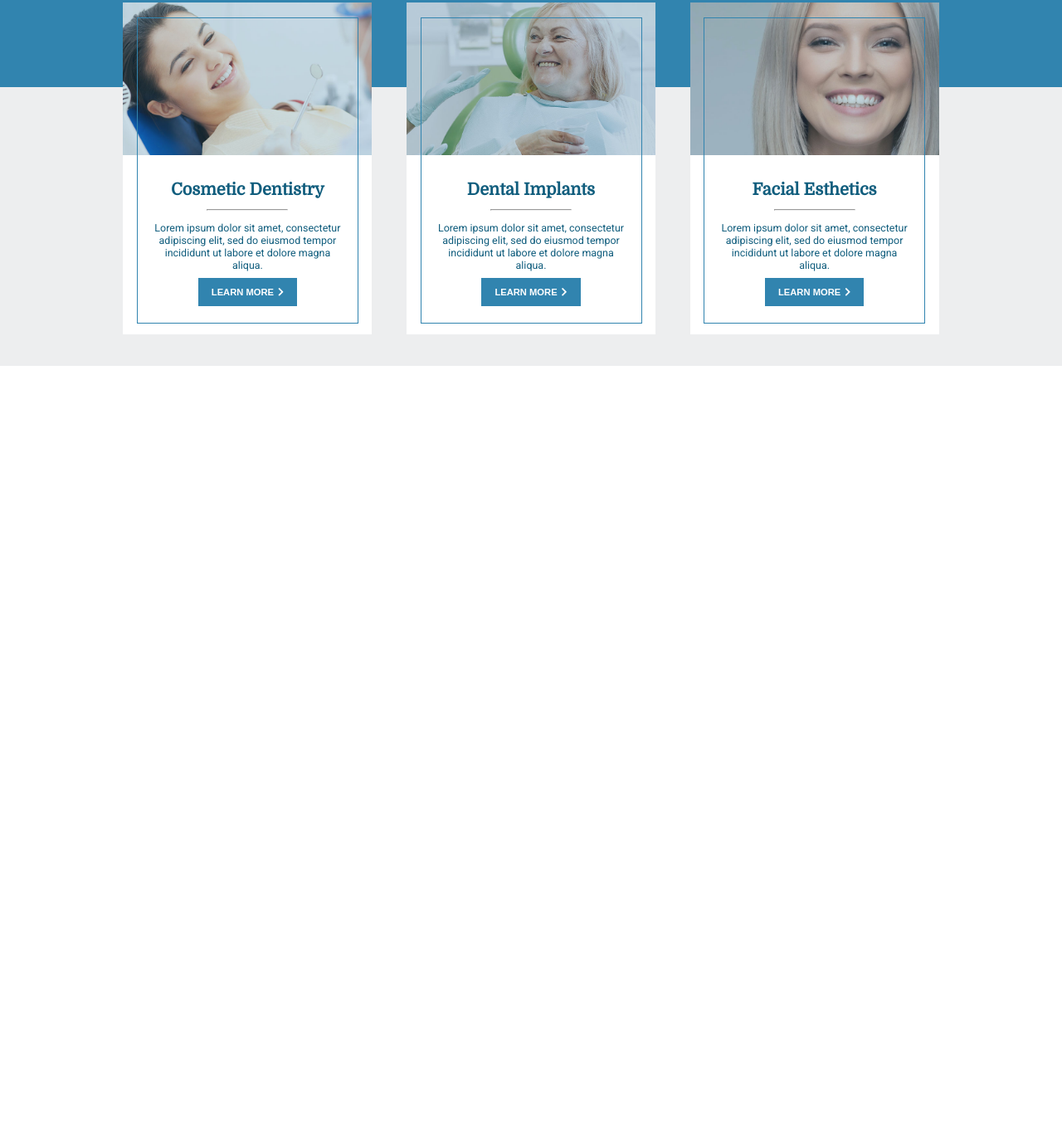
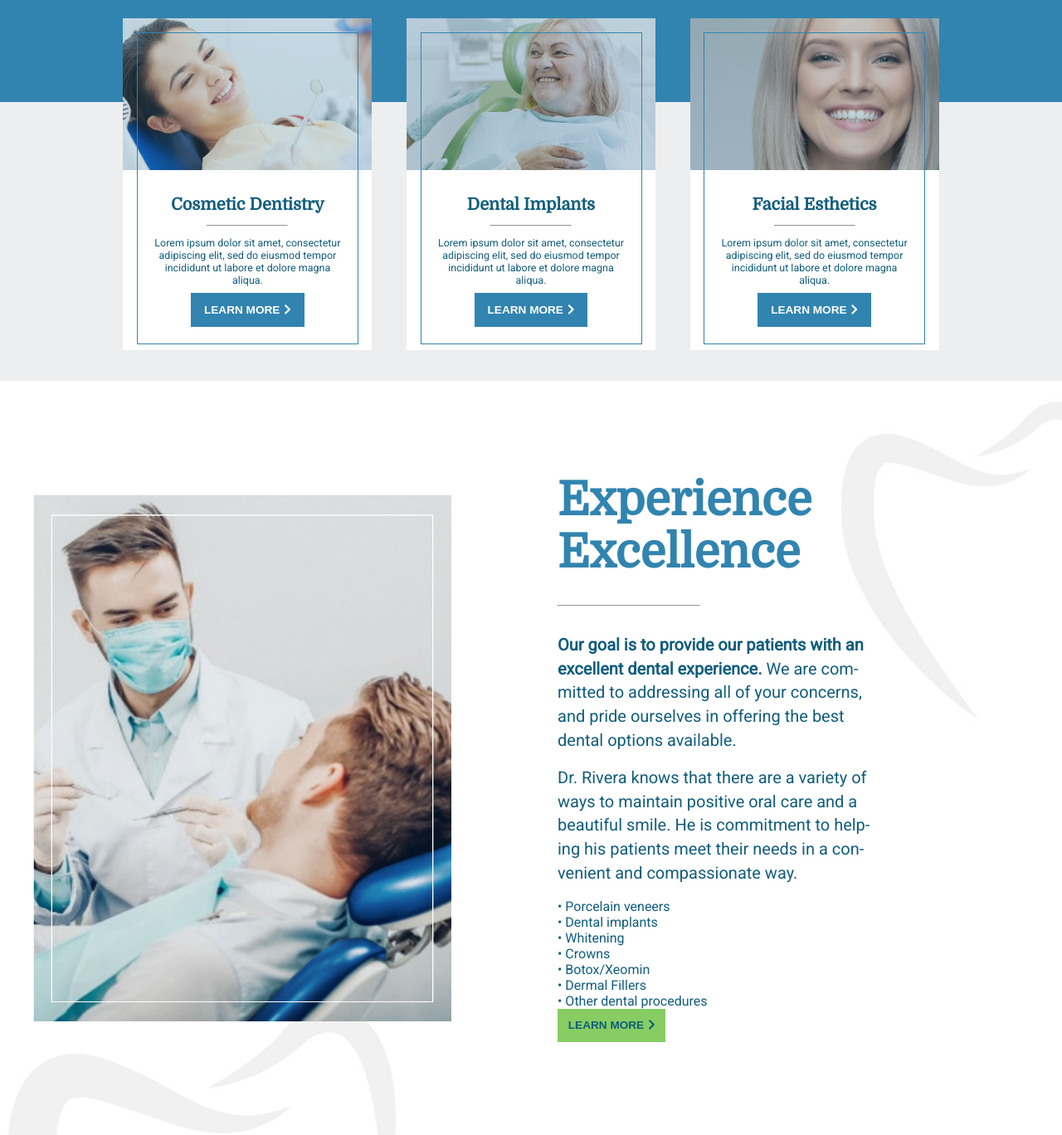
Before and after one commit to Cwander83/monkey_challenge, a website: page index.html in a window 1280 px wide. Shown: the part 1120-2488 px from the top of the page at 83% size. Before the commit the page ends 1561 px from the top, so only its background shows below. Drawn offline with Linux system fonts and the light colour scheme.

Commit message:
font update

```diff
--- a/css/main.scss
+++ b/css/main.scss
@@ -12,7 +12,7 @@ $darkBlue: #105d7d;
 
 // font size
 $xsFont: 0.7rem;
-$smFont: 0.875rem;
+$smFont: 1rem;
 $mdFont: 1.25rem;
 $lgFont: 1.5rem;
 $xlFont: 3.5rem;
@@ -23,7 +23,7 @@ $lgWeight: 600;
 $xlWeight: 700;
 
 // button padding
-$buttonPadding: 0.7rem;
+$buttonPadding: 0.8rem;
 
 // layout padding
 $padding: 4rem;
@@ -32,7 +32,7 @@ $padding: 4rem;
 @mixin button {
 	padding: $buttonPadding;
 	text-transform: uppercase;
-	font-size: $xsFont;
+	font-size: $xsFont + 0.15rem;
 	font-weight: $xlWeight;
 	color: $darkBlue;
 	background-color: $green;
@@ -114,8 +114,8 @@ header {
 			justify-content: center;
 			li {
 				a {
-					font-weight: $mdWeight;
-					font-size: $xsFont + 0.1rem;
+					font-weight: $lgWeight;
+
 					color: $darkBlue;
 				}
 				margin: 0.3rem;
@@ -224,7 +224,7 @@ section {
 		justify-content: center;
 		flex-direction: row;
 		background-color: $gray;
-        height: 240px;
+		height: 240px;
 		.card {
 			@include card;
 			margin: 01.3rem;
@@ -277,3 +277,59 @@ section {
 		}
 	}
 }
+
+.about {
+	background: url('../assets/orlando-orthodontist.jpg');
+	@include backgroundImage;
+	display: flex;
+	flex-direction: row;
+	padding: 7rem 0;
+
+	.row-image {
+		width: 50%;
+		display: flex;
+		justify-content: flex-end;
+		align-items: center;
+
+		img {
+			width: 31.5rem;
+			margin-right: 4rem;
+		}
+	}
+	.row-info {
+		width: 50%;
+		margin-left: 4rem;
+		h1 {
+			font-size: $xlFont;
+			font-weight: $xlWeight;
+			font-family: $title;
+			color: $blue;
+		}
+
+		hr {
+			margin: 2rem 0;
+			background-color: $blue;
+			width: 28%;
+			color: $blue;
+		}
+
+		.overlay {
+			width: 63%;
+			color: $darkBlue;
+			p {
+				word-break: normal;
+				font-size: $mdFont;
+				line-height: 1.8rem;
+				margin-bottom: 1rem;
+				hyphens: auto;
+			}
+			ul {
+				list-style-type: none;
+			}
+		}
+
+		button {
+			@include button;
+		}
+	}
+}
--- a/index.html
+++ b/index.html
@@ -96,7 +96,7 @@
 			</div>
 			<div class="row-two">
 				<div class="card">
-                    <div class="inner-border"></div>
+					<div class="inner-border"></div>
 					<img
 						src="./assets/orlando-cosmetic-dentistry.jpg"
 						alt="Pure Smiles Teeth map icon"
@@ -113,7 +113,7 @@
 					</div>
 				</div>
 				<div class="card">
-                    <div class="inner-border"></div>
+					<div class="inner-border"></div>
 					<img
 						src="./assets/orlando-dental-implants.jpg"
 						alt="Pure Smiles Teeth map icon"
@@ -130,7 +130,6 @@
 					</div>
 				</div>
 				<div class="card">
-
 					<img
 						src="./assets/orlando-facial-aesthetics.jpg"
 						alt="Pure Smiles Teeth map icon"
@@ -148,5 +147,43 @@
 				</div>
 			</div>
 		</div>
+		<div class="about">
+			<div class="row-image">
+				<img src="./assets/orlando-dental-care.jpg" alt="" />
+			</div>
+			<div class="row-info">
+				<h1>
+					Experience <br />
+					Excellence
+				</h1>
+				<hr />
+				<div class="overlay">
+
+					<p>
+						<strong>
+							Our goal is to provide our patients with an excellent dental
+							experience.
+						</strong>
+						We are committed to addressing all of your concerns, and pride
+						ourselves in offering the best dental options available.
+					</p>
+					<p>
+						Dr. Rivera knows that there are a variety of ways to maintain positive
+						oral care and a beautiful smile. He is commitment to helping his
+						patients meet their needs in a convenient and compassionate way.
+					</p>
+					<ul>
+						<li>&bull; Porcelain veneers</li>
+						<li>&bull; Dental implants</li>
+						<li>&bull; Whitening</li>
+						<li>&bull; Crowns</li>
+						<li>&bull; Botox/Xeomin</li>
+						<li>&bull; Dermal Fillers</li>
+						<li>&bull; Other dental procedures</li>
+					</ul>
+				</div>
+					<button>learn more<i class="fas fa-chevron-right"></i></button>
+			</div>
+		</div>
 	</body>
 </html>
```
Also changed, not shown: css/main.css, 1 other file.
